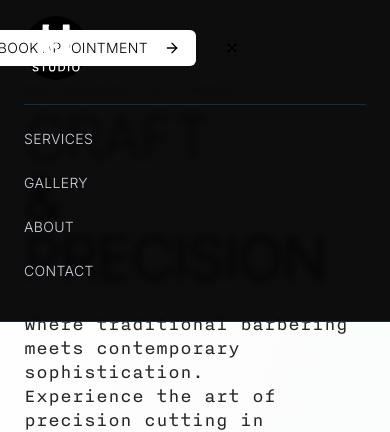
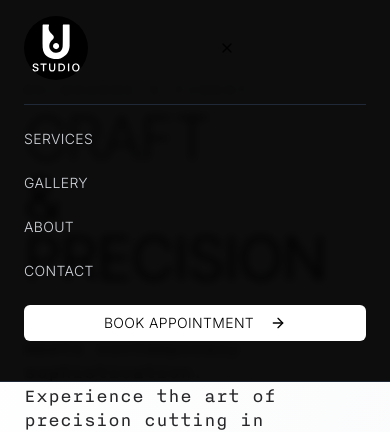
Before and after one commit to hd-marshall/ur-studio-nextjs, a Next.js app: page / in a window 390 px wide. Both pictures are taken after a click on the button 232 px from the left and 48 px from the top of the page. Shown: the top 432 px of the page. Built offline with nearby package versions, Linux system fonts and the light colour scheme.

Commit message:
header changes

```diff
--- a/app/components/Header.tsx
+++ b/app/components/Header.tsx
@@ -54,34 +54,39 @@ export default function Header() {
     window.scrollTo({ top: 0, behavior: "smooth" })
   }
 
+  const handleBookingClick = () => {
+    window.open('https://www.fresha.com/a/milo-le-hair-melbourne-377-little-bourke-street-rtna1lwa/booking', '_blank')
+    setIsMenuOpen(false) // Close mobile menu after clicking
+  }
+
   return (
-    <header className="fixed top-0 w-full bg-black/95 backdrop-blur-sm border-b border-gray-800 z-50 transition-colors duration-300">
-      <div className="container mx-auto px-6 py-4">
-        <div className="grid grid-cols-3 items-center">
+    <header className="fixed top-0 w-full bg-black/95 backdrop-blur-sm border-b border-gray-800 z-50 transition-colors duration-300 overflow-hidden">
+      <div className="container mx-auto px-6 py-4 max-w-full">
+        <div className="grid grid-cols-3 items-center gap-4 w-full">
           {/* Left: Logo */}
-          <div className="justify-self-start">
-            <button onClick={scrollToTop} className="flex items-center space-x-3 hover:opacity-80 transition-opacity">
-              <div className="flex items-center justify-center bg-black rounded-full w-16 h-16 p-2">
+          <div className="justify-self-start overflow-hidden">
+            <button onClick={scrollToTop} className="flex items-center space-x-3 hover:opacity-80 transition-opacity shrink-0">
+              <div className="flex items-center justify-center bg-black rounded-full w-16 h-16 p-2 shrink-0">
                 <Image
                   src={logoImagePath}
                   alt="UR Studio Logo"
                   width={120}
                   height={120}
-                  className="w-20 h-20 object-contain filter invert"
+                  className="w-20 h-20 object-contain filter invert shrink-0"
                 />
               </div>
             </button>
           </div>
 
           {/* Center: Desktop Navigation */}
-          <nav className="hidden lg:flex items-center justify-center space-x-8">
+          <nav className="hidden lg:flex items-center justify-center space-x-8 overflow-hidden">
             {navItems.map((item) => (
               <button
                 key={item.name}
                 onClick={() => scrollToSection(item.href)}
                 className={`
-                  relative text-sm tracking-wide transition-colors duration-300 font-light pb-1
-                  text-gray-300 hover:text-white
+                  relative text-sm tracking-wide transition-colors duration-300 font-light pb-1 whitespace-nowrap
+                  text-gray-300 hover:text-white shrink-0
                   after:absolute after:bottom-0 after:left-0 after:h-0.5 after:bg-white
                   after:transition-all after:duration-300 after:ease-in-out
                   ${activeSection === item.href
@@ -95,23 +100,24 @@ export default function Header() {
             ))}
           </nav>
 
-          {/* Right: Book Button + Mobile Menu */}
-          <div className="justify-self-end flex items-center space-x-4">
-            {/* Book Appointment Button */}
+          {/* Right: Book Button (Desktop) + Mobile Menu */}
+          <div className="justify-self-end flex items-center space-x-4 overflow-hidden">
+            {/* Book Appointment Button - Desktop Only */}
             <Button
               size="sm"
-              className="bg-white text-black hover:bg-gray-200 px-4 py-4 text-sm tracking-wide font-light group"
-              onClick={() => window.open('https://www.fresha.com/a/milo-le-hair-melbourne-377-little-bourke-street-rtna1lwa/booking', '_blank')}
+              className="hidden lg:flex bg-white text-black hover:bg-gray-200 px-4 py-4 text-sm tracking-wide font-light group whitespace-nowrap shrink-0"
+              onClick={handleBookingClick}
             >
-              BOOK APPOINTMENT
-              <ArrowRight className="ml-2 h-4 w-4 group-hover:translate-x-1 transition-transform" />
+              <span className="hidden xl:inline">BOOK APPOINTMENT</span>
+              <span className="xl:hidden">BOOK</span>
+              <ArrowRight className="ml-2 h-4 w-4 group-hover:translate-x-1 transition-transform shrink-0" />
             </Button>
 
             {/* Mobile Menu Button */}
             <Button
               variant="ghost"
               size="icon"
-              className="lg:hidden hover:bg-gray-900"
+              className="lg:hidden hover:bg-gray-900 shrink-0"
               onClick={() => setIsMenuOpen(!isMenuOpen)}
             >
               {isMenuOpen ? <X className="h-6 w-6" /> : <Menu className="h-6 w-6" />}
@@ -121,14 +127,14 @@ export default function Header() {
 
         {/* Mobile Navigation */}
         {isMenuOpen && (
-          <nav className="lg:hidden mt-6 pb-6 border-t border-gray-800">
-            <div className="flex flex-col space-y-6 pt-6">
+          <nav className="lg:hidden mt-6 pb-6 border-t border-gray-800 overflow-hidden">
+            <div className="flex flex-col space-y-6 pt-6 w-full">
               {navItems.map((item) => (
                 <button
                   key={item.name}
                   onClick={() => scrollToSection(item.href)}
                   className={`
-                    text-left text-sm tracking-wide transition-colors duration-300 font-light
+                    text-left text-sm tracking-wide transition-colors duration-300 font-light w-full
                     ${activeSection === item.href
                       ? 'text-white font-medium'
                       : 'text-gray-300 hover:text-white'
@@ -138,6 +144,16 @@ export default function Header() {
                   {item.name.toUpperCase()}
                 </button>
               ))}
+
+              {/* Book Appointment Button - Mobile Only */}
+              <Button
+                size="sm"
+                className="bg-white text-black hover:bg-gray-200 px-4 py-4 text-sm tracking-wide font-light group mt-4 w-full justify-center"
+                onClick={handleBookingClick}
+              >
+                BOOK APPOINTMENT
+                <ArrowRight className="ml-2 h-4 w-4 group-hover:translate-x-1 transition-transform" />
+              </Button>
             </div>
           </nav>
         )}
```
